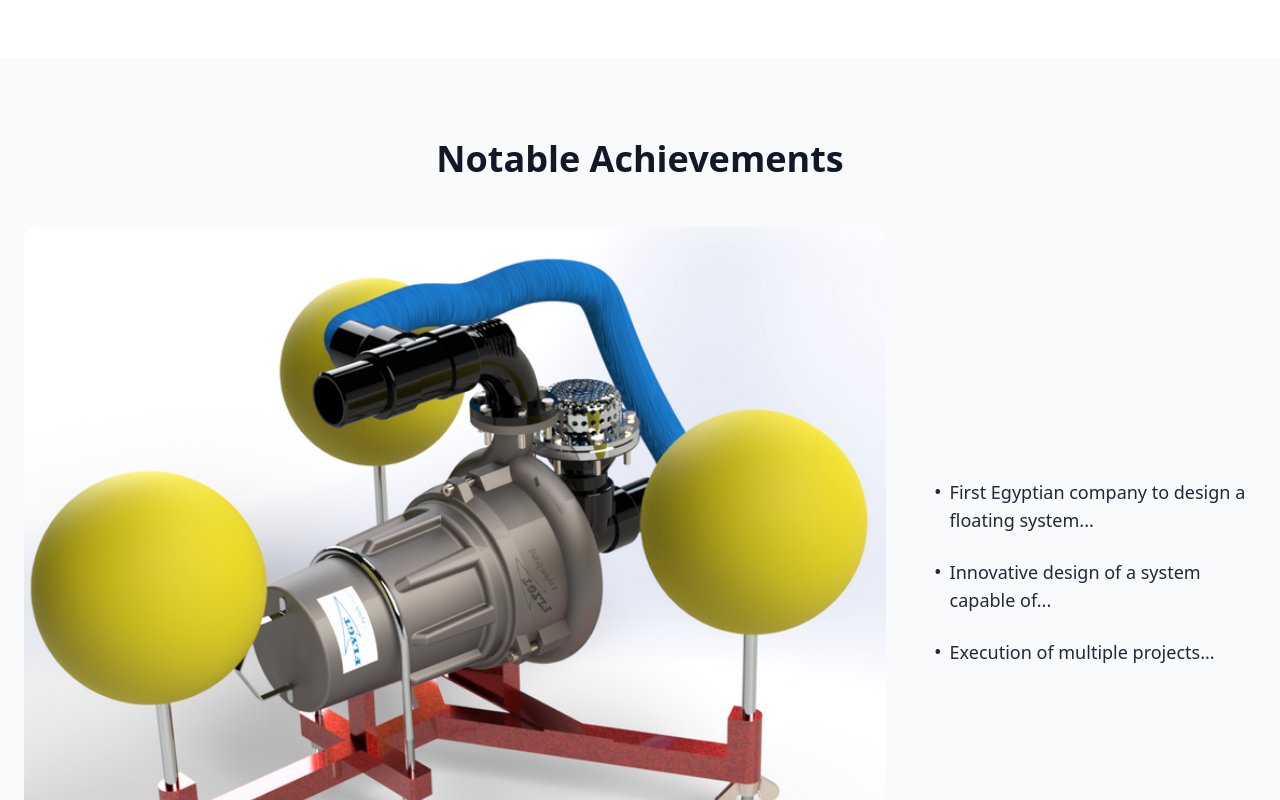
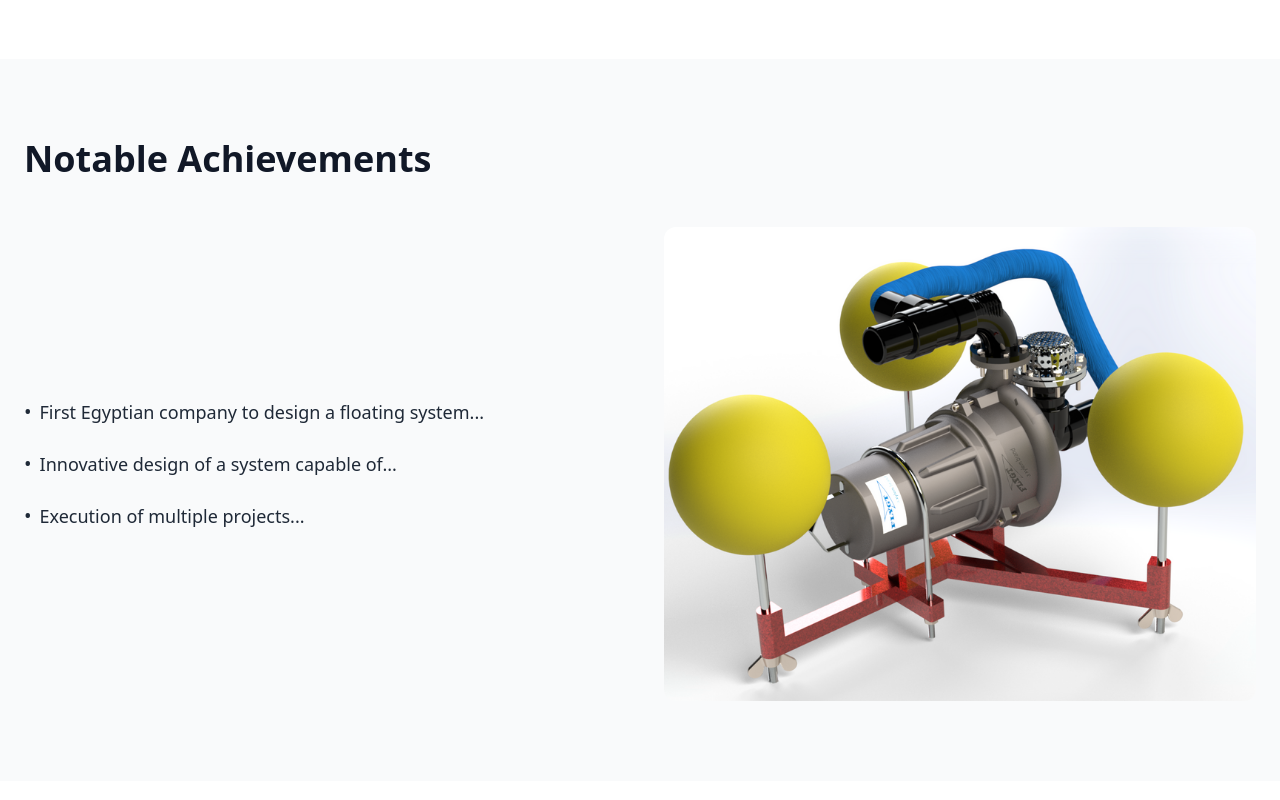
Before and after one commit to Ayoupey/Alittihad-AquaPure-website, a Next.js app: page / in a window 1280 px wide. Shown: the part 1500-2300 px from the top of the page. Built offline with nearby package versions, Linux system fonts and the light colour scheme.

Commit message:
Update page.tsx

```diff
--- a/src/app/page.tsx
+++ b/src/app/page.tsx
@@ -88,9 +88,11 @@ export default function Home() {
       {/* Achievements Section */}
       <section className="bg-gray-50 py-20 px-6">
   <div className="max-w-7xl mx-auto">
-    <h2 className="text-4xl font-bold mb-12 text-center text-gray-900">Notable Achievements</h2>
+    <h2 className="text-4xl font-bold mb-12 text-gray-900">Notable Achievements</h2>
 
-    <div className="grid md:grid-cols-2 gap-12 items-center md:flex md:flex-row-reverse">
+    <div className="grid md:grid-cols-2 gap-12 items-center">
+      {/* Text on the left */}
+      <div>
         <ul className="space-y-6 text-gray-800 text-lg">
           <li className="flex items-start">
             <span className="mr-2 text-xl">•</span>
@@ -105,6 +107,10 @@ export default function Home() {
             Execution of multiple projects...
           </li>
         </ul>
+      </div>
+
+      {/* Image on the right */}
+      <div>
         <Image
           src="/assets/Acheivment.png"
           alt="Achievements"
@@ -114,8 +120,8 @@ export default function Home() {
         />
       </div>
     </div>
+  </div>
 </section>
-
 
       {/* Why Choose Us */}
       <section className="max-w-7xl mx-auto px-6 py-20">
```
Lines whose indentation alone changed are shown as unchanged.
